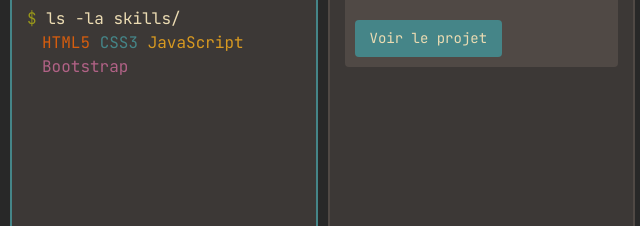
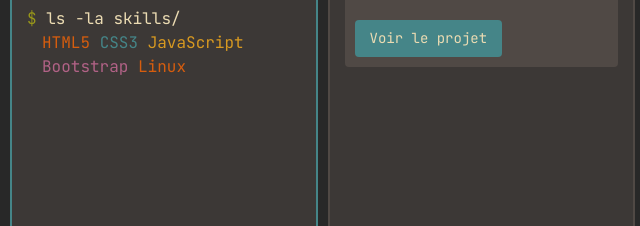
Before and after one commit to JimsonLa/portfolioWindowManager, a plain HTML site: page index.html in a window 1280 px wide. Shown: the part 395-621 px from the top of the page, 0-640 px from the left. Drawn offline with nearby package versions, Linux system fonts and the light colour scheme.

Commit message:
feat(skills): add Linux to terminal skills list

```diff
--- a/index.html
+++ b/index.html
@@ -56,6 +56,7 @@
                         <span class="css-tag">CSS3</span>
                         <span class="js-tag">JavaScript</span>
                         <span class="bootstrap-tag">Bootstrap</span>
+                        <span class="linux-tag">Linux</span>
                     </div>
                 </div>
             </div>
--- a/style.css
+++ b/style.css
@@ -265,6 +265,10 @@ a:hover {
     color: var(--purple);
 }
 
+.linux-tag {
+    color: var(--orange);
+}
+
 /* Requêtes média */
 @media (max-width: 992px) {
     .workspace-container {
```
